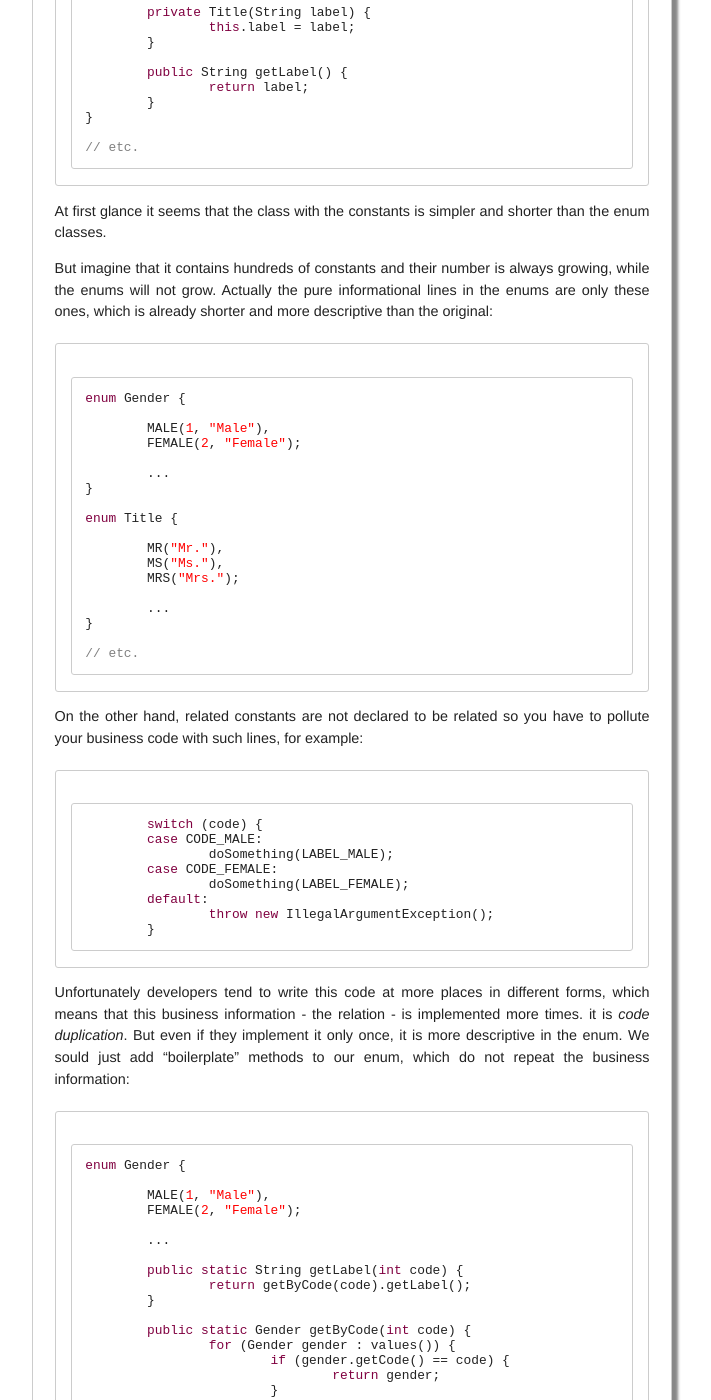
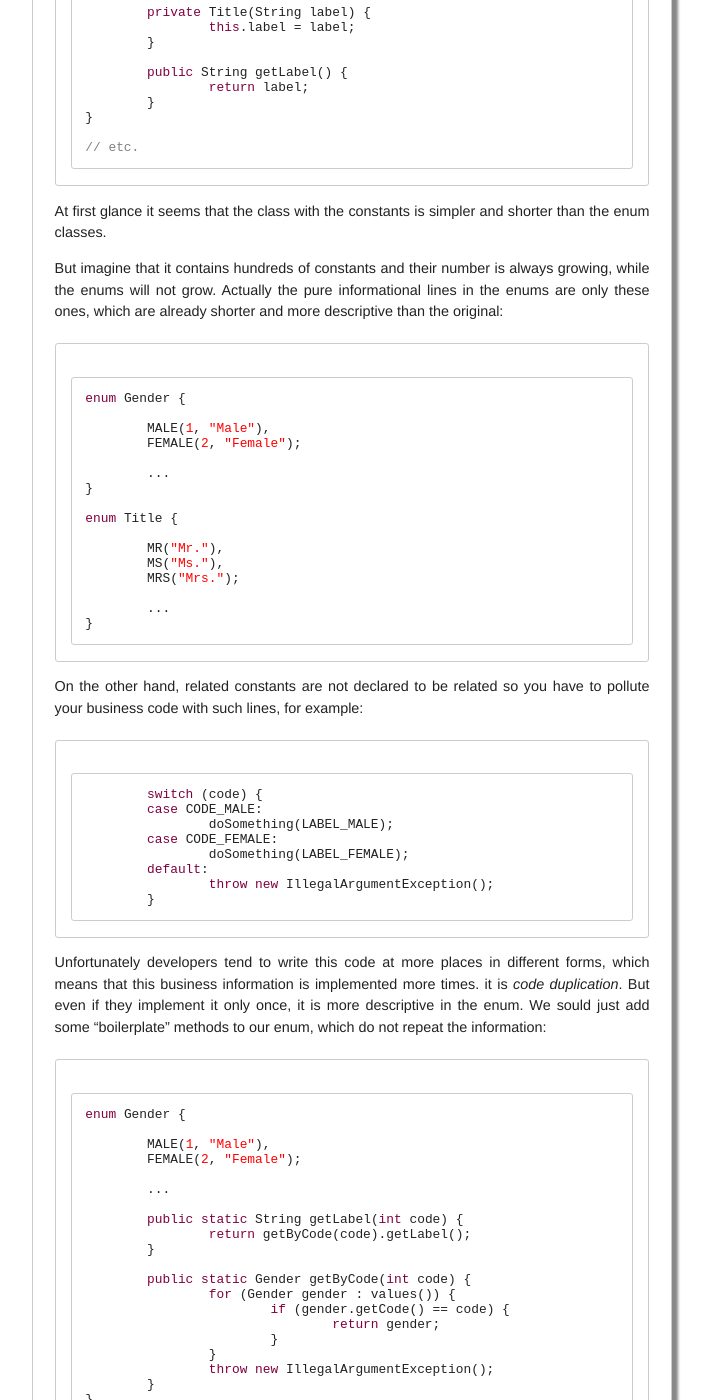
Before and after one commit to woj-tek/petozoltan.github.io, a Jekyll site: the page built from _posts/2016-07-31-do-not-create-constant-collection-classes.md, in a window 1280 px wide and 1400 px high, scrolled down 2156 px. Shown: the whole window, without its empty margins (288-999 px from the left). Built offline with Jekyll 4.4.1, drawn with Linux system fonts in a browser that asks for light colours.

Commit message:
Update 2016-07-31-do-not-create-constant-collection-classes.md

````diff
--- a/_posts/2016-07-31-do-not-create-constant-collection-classes.md
+++ b/_posts/2016-07-31-do-not-create-constant-collection-classes.md
@@ -110,7 +110,7 @@
 
 At first glance it seems that the class with the constants is simpler and shorter than the enum classes.
 
-But imagine that it contains hundreds of constants and their number is always growing, while the enums will not grow. Actually the pure informational lines in the enums are only these ones, which is already shorter and more descriptive than the original:
+But imagine that it contains hundreds of constants and their number is always growing, while the enums will not grow. Actually the pure informational lines in the enums are only these ones, which are already shorter and more descriptive than the original:
 
 ```java
 enum Gender {
@@ -129,8 +129,6 @@
 
 	...
 }
-
-// etc.
 ```
 
 On the other hand, related constants are not declared to be related so you have to pollute your business code with such lines, for example:
@@ -146,7 +144,7 @@
 	}
 ```
 
-Unfortunately developers tend to write this code at more places in different forms, which means that this business information - the relation - is implemented more times. it is _code duplication_. But even if they implement it only once, it is more descriptive in the enum. We sould just add "boilerplate" methods to our enum, which do not repeat the business information:
+Unfortunately developers tend to write this code at more places in different forms, which means that this business information is implemented more times. it is _code duplication_. But even if they implement it only once, it is more descriptive in the enum. We sould just add some "boilerplate" methods to our enum, which do not repeat the information:
 
 ```java
 enum Gender {
````
